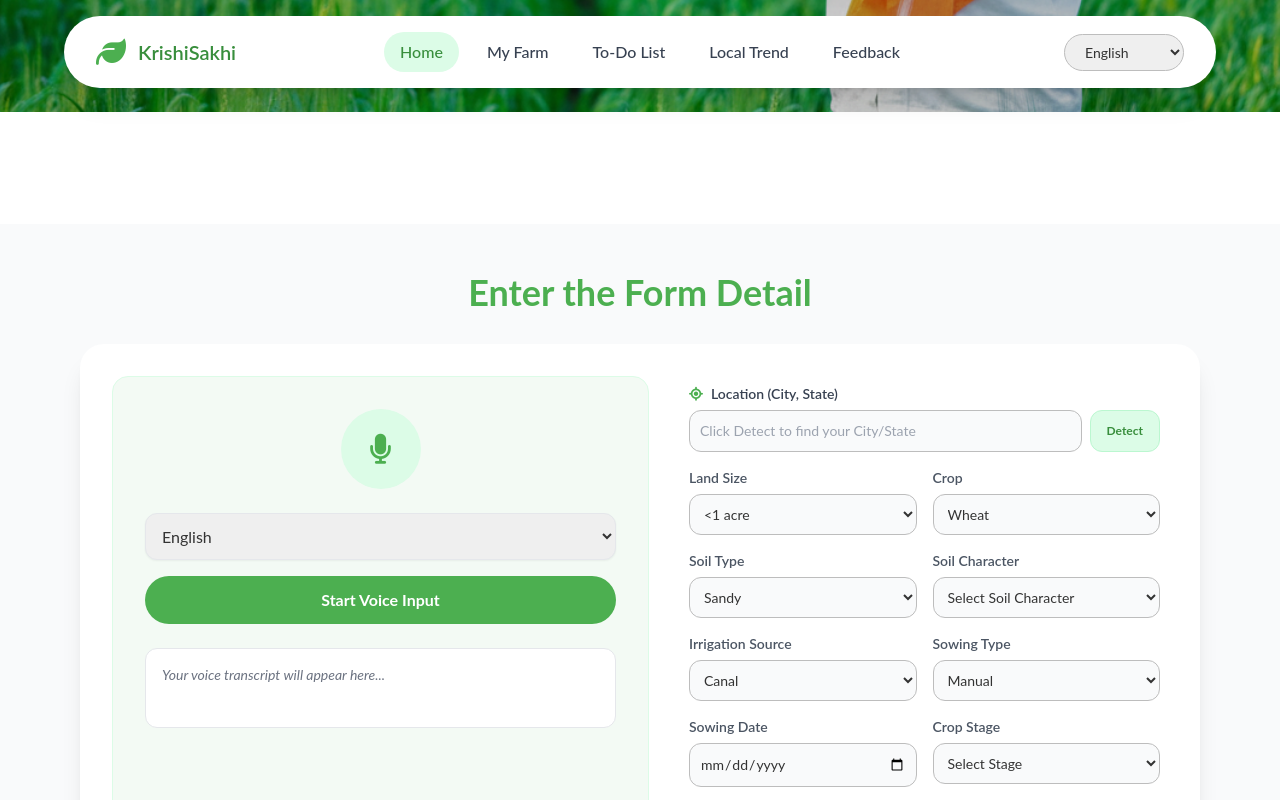
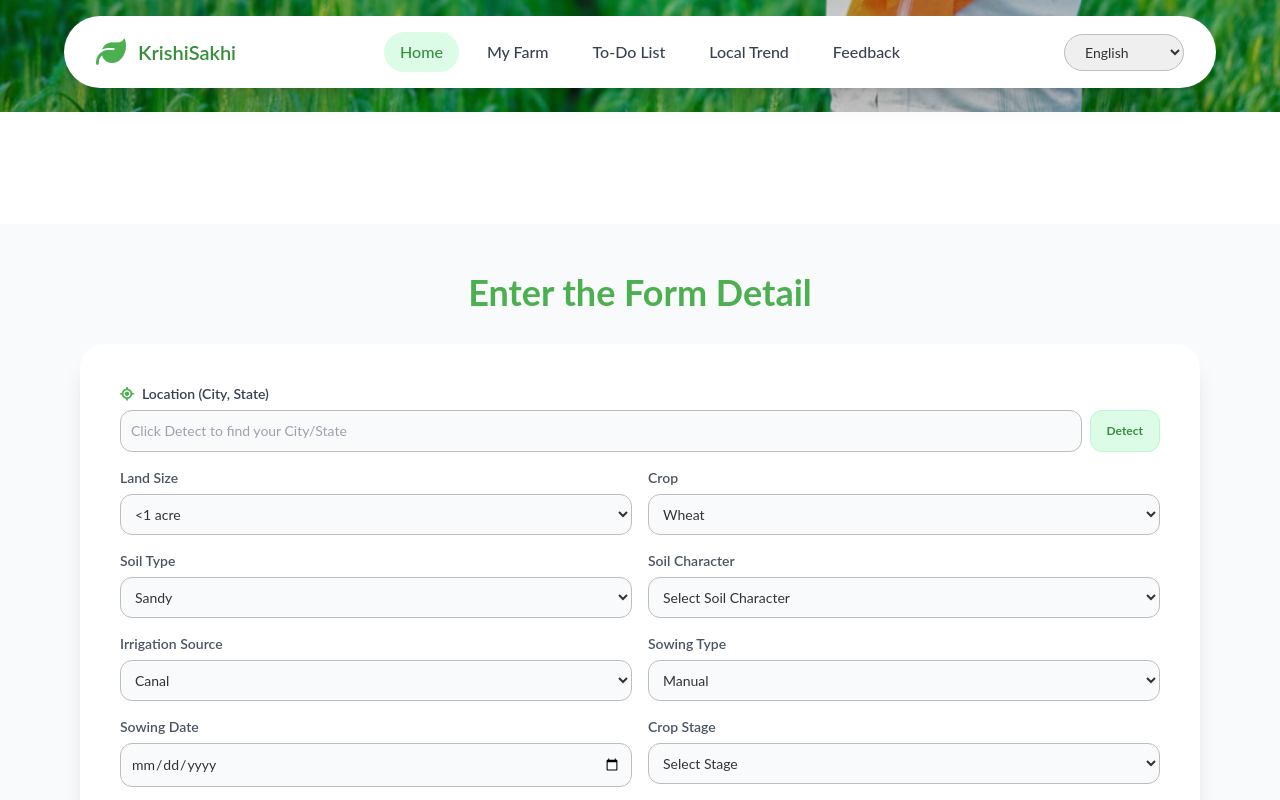
Before and after one commit to Mayankjha12/AIForGood_Hackathon, a React (Create React App) app in the folder Frontend/: page / in a window 1280 px wide. Both pictures are taken after a click on the button "Helping Farmers to build better". Shown: the part 688-1488 px from the top of the page. Built offline with nearby package versions, Linux system fonts and the light colour scheme.

Commit message:
Update FormSection.jsx

```diff
--- a/Frontend/src/components/FormSection.jsx
+++ b/Frontend/src/components/FormSection.jsx
@@ -2,83 +2,40 @@ import React, { useState } from 'react';
 import axios from 'axios';
 import FormInputs from './FormInputs';
 
-const languageMap = {
-    "en": "English", "hi": "Hindi", "pa": "Punjabi", "mr": "Marathi", "gu": "Gujarati",
-    "bn": "Bengali", "ta": "Tamil", "te": "Telugu", "kn": "Kannada", "ml": "Malayalam",
-    "or": "Odia", "as": "Assamese", "ur": "Urdu", "sd": "Sindhi", "sa": "Sanskrit",
-    "ks": "Kashmiri", "kok": "Konkani", "mai": "Maithili", "ne": "Nepali"
-};
-
 const FormSection = ({ langData, currentLang, onLangChange }) => {
     const [formData, setFormData] = useState({});
-    const [voiceOutput, setVoiceOutput] = useState('');
-    const [isRecording, setIsRecording] = useState(false);
     const [isChatOpen, setIsChatOpen] = useState(false);
     const [chatReply, setChatReply] = useState("");
     const [isChatLoading, setIsChatLoading] = useState(false);
 
-    const voiceLangCodes = {
-        'en': 'en-IN', 'hi': 'hi-IN', 'pa': 'pa-IN', 'mr': 'mr-IN', 'gu': 'gu-IN', 'bn': 'bn-IN', 'ta': 'ta-IN', 'te': 'te-IN',
-        'kn': 'kn-IN', 'ml': 'ml-IN', 'or': 'or-IN', 'as': 'as-IN', 'ur': 'ur-IN', 'sd': 'sd-IN', 'sa': 'sa-IN', 'ks': 'ks-IN',
-        'kok': 'kok-IN', 'mai': 'mai-IN', 'ne': 'ne-IN'
-    };
-
-    const startVoiceRecording = () => {
-        const SpeechRecognition = window.SpeechRecognition || window.webkitSpeechRecognition;
-        if (!SpeechRecognition) return;
-        const recognition = new SpeechRecognition();
-        recognition.lang = voiceLangCodes[currentLang] || 'en-IN';
-        recognition.onstart = () => setIsRecording(true);
-        recognition.onresult = (event) => {
-            const transcript = event.results[0][0].transcript;
-            setVoiceOutput(transcript);
-            setFormData(prev => ({ ...prev, currentProblem: transcript }));
-        };
-        recognition.onend = () => setIsRecording(false);
-        recognition.start();
-    };
-
-    const handleLocationDetect = () => {
-        if (navigator.geolocation) {
-            navigator.geolocation.getCurrentPosition(async (pos) => {
-                const { latitude, longitude } = pos.coords;
-                try {
-                    const res = await axios.get(`https://nominatim.openstreetmap.org/reverse?format=json&lat=${latitude}&lon=${longitude}`);
-                    setFormData(prev => ({ ...prev, location: `${res.data.address.city || res.data.address.town}, ${res.data.address.state}` }));
-                } catch (e) { setFormData(prev => ({ ...prev, location: `Lat: ${latitude.toFixed(2)}` })); }
-            });
-        }
-    };
-
     const handleSubmit = async (e) => {
         e.preventDefault();
-        setIsChatLoading(true); // Button pe loading start
+        setIsChatLoading(true);
         const backendURL = 'https://kisan-sakhi-new.onrender.com';
 
         try {
-            // STEP 1: Pehle data save karo
+            // STEP 1: Save Data
             const response = await axios.post(`${backendURL}/api/farms/submit`, formData);
 
             if (response.data.success) {
-                // STEP 2: AI se report lo - 30 seconds tak wait karenge [IMPORTANT CHANGE]
+                // STEP 2: Call AI with 30s timeout
                 try {
                     const aiRes = await axios.post(`${backendURL}/api/ai/chat`, {
-                        prompt: "Technical agricultural advice for: " + (formData.currentProblem || "general health"),
+                        prompt: "Provide agricultural advice for " + (formData.currentProblem || "general health"),
                         farmData: { ...formData, healthScore: response.data.score }
-                    }, { timeout: 30000 }); // Intezaar badha diya taaki jawab khul sake
+                    }, { timeout: 30000 });
 
                     setChatReply(aiRes.data.reply);
-                } catch (aiTimeout) {
-                    // Agar 30s baad bhi na aaye
-                    setChatReply("Data saved! Your report is being generated. Please check 'My Farm' history in 1 minute.");
+                } catch (aiErr) {
+                    setChatReply("Data saved! Your AI report is being generated in My Farm.");
                 }
                 setIsChatOpen(true);
             }
         } catch (error) {
             console.error("Submit Error:", error);
-            alert("Submission error. Please ensure backend is live.");
+            alert("Backend error. Check if Render is live.");
         }
-        setIsChatLoading(false); // Loading khatam
+        setIsChatLoading(false);
     };
 
     return (
@@ -86,56 +43,29 @@ const FormSection = ({ langData, currentLang, onLangChange }) => {
             <div className="max-w-6xl mx-auto px-4">
                 <h2 className="text-center text-4xl font-bold text-green-600 mb-8">{langData.formHeading}</h2>
                 <div className="bg-white p-8 rounded-3xl shadow-xl flex flex-col lg:flex-row gap-8">
-
-                    {/* Voice Card */}
-                    <div className="flex-1 p-8 rounded-2xl bg-green-50/50 border border-green-100 flex flex-col items-center">
-                        <div className={`w-20 h-20 rounded-full flex items-center justify-center mb-6 ${isRecording ? 'bg-red-100 animate-pulse' : 'bg-green-100'}`}>
-                            <i className={`fa-solid fa-microphone text-3xl ${isRecording ? 'text-red-500' : 'text-green-600'}`}></i>
-                        </div>
-                        <select className="p-3 border border-gray-200 rounded-xl w-full mb-4 shadow-sm" value={currentLang} onChange={(e) => onLangChange(e.target.value)}>
-                            {Object.keys(languageMap).map(lang => (
-                                <option key={lang} value={lang}>{languageMap[lang]}</option>
-                            ))}
-                        </select>
-                        <button type="button" onClick={startVoiceRecording} className="px-8 py-3 rounded-full font-bold text-white bg-green-600 w-full hover:bg-green-700 transition">
-                            {isRecording ? 'Listening...' : 'Start Voice Input'}
-                        </button>
-                        <div className="mt-6 p-4 bg-white border rounded-xl text-sm min-h-[80px] w-full italic text-gray-500">
-                            {voiceOutput || "Your voice transcript will appear here..."}
-                        </div>
-                    </div>
-
-                    {/* Form Inputs */}
                     <div className="flex-1 p-2">
                         <form onSubmit={handleSubmit} className="space-y-6">
-                            <FormInputs langData={langData} setFormData={setFormData} formData={formData} onLocationDetect={handleLocationDetect} />
+                            <FormInputs langData={langData} setFormData={setFormData} formData={formData} />
                             <button type="submit" disabled={isChatLoading} className="w-full py-4 bg-green-600 text-white font-bold rounded-2xl shadow-xl hover:bg-green-700 disabled:bg-gray-400">
-                                {isChatLoading ? 'Analyzing & Saving Expert Advice...' : langData.submitBtn}
+                                {isChatLoading ? 'Analyzing...' : langData.submitBtn}
                             </button>
                         </form>
                     </div>
                 </div>
-
-                {/* AI Popup Box */}
+                {/* AI Popup */}
                 {isChatOpen && (
-                    <div className="fixed bottom-10 right-10 w-96 bg-white shadow-2xl rounded-3xl p-6 border-t-8 border-green-600 z-50 animate-bounce-in">
+                    <div className="fixed bottom-10 right-10 w-96 bg-white shadow-2xl rounded-3xl p-6 border-t-8 border-green-600 z-50">
                         <div className="flex justify-between items-center mb-4">
                             <h4 className="font-bold text-gray-800 flex items-center gap-2">
-                                <i className="fa-solid fa-robot text-green-600"></i> KrishiSakhi AI Expert
+                                <i className="fa-solid fa-robot text-green-600"></i> AI Expert Advice
                             </h4>
                             <button onClick={() => setIsChatOpen(false)} className="text-gray-400 hover:text-red-500">✖</button>
                         </div>
-                        <div className="max-h-60 overflow-y-auto pr-2">
-                             <p className="text-sm text-gray-700 whitespace-pre-wrap leading-relaxed">{chatReply}</p>
-                        </div>
-                        <div className="mt-4 text-center border-t pt-2">
-                            <a href="/myfarm" className="text-xs font-bold text-green-600 hover:underline">View History Tracking →</a>
-                        </div>
+                        <p className="text-sm text-gray-700 whitespace-pre-wrap leading-relaxed">{chatReply}</p>
                     </div>
                 )}
             </div>
         </section>
     );
 };
-
 export default FormSection;
```
